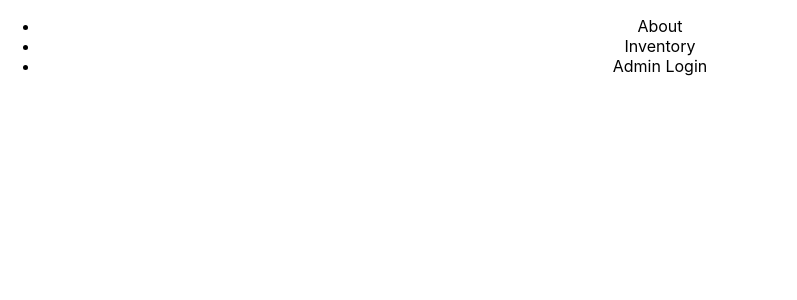
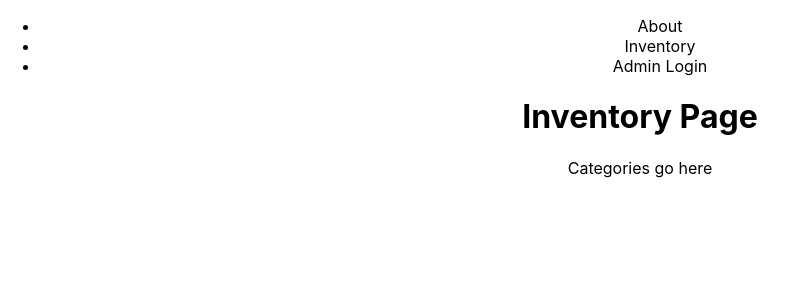
Before and after one commit to lehelen19/inventory-frontend, a React (Create React App) app: page /categories in a window 1280 px wide. Shown: the top 300 px of the page, without its empty margins (0-797 px from the left). Built offline with nearby package versions, Linux system fonts and the light colour scheme.

Commit message:
Create InventoryPage

```diff
--- a/src/pages/App/App.js
+++ b/src/pages/App/App.js
@@ -2,6 +2,7 @@ import './App.css';
 import { Routes, Route } from 'react-router-dom';
 import HomePage from '../HomePage/HomePage';
 import Navbar from '../../components/NavBar/NavBar';
+import InventoryPage from '../InventoryPage/InventoryPage';
 
 function App() {
   return (
@@ -10,6 +11,7 @@ function App() {
       <>
         <Routes>
           <Route path="/" element={<HomePage />}></Route>
+          <Route path="/categories" element={<InventoryPage />}></Route>
         </Routes>
       </>
     </div>
--- /dev/null
+++ b/src/pages/InventoryPage/InventoryPage.js
@@ -0,0 +1,14 @@
+// /categories
+
+import React from 'react';
+
+const InventoryPage = () => {
+  return (
+    <>
+      <h1>Inventory Page</h1>
+      <div>Categories go here</div>
+    </>
+  );
+};
+
+export default InventoryPage;
```
